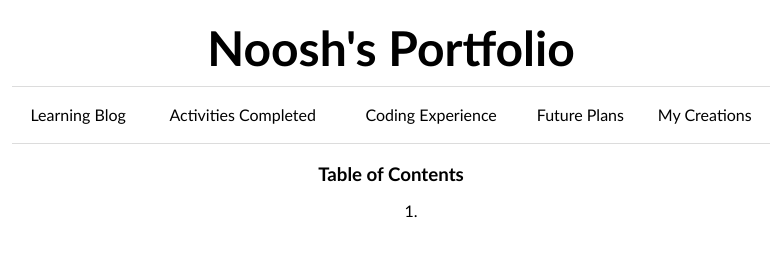
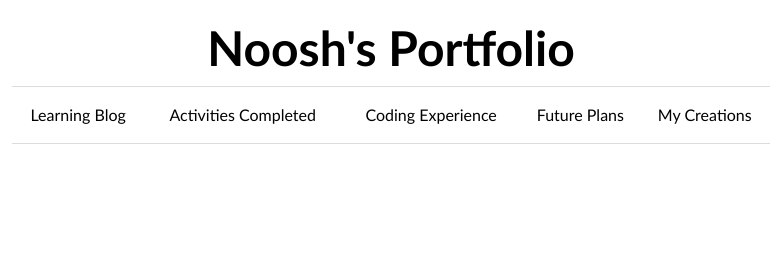
Before and after one commit to kianoosh34/ICS4U-portfolio, a plain HTML site: page index.html in a window 1280 px wide. Shown: the whole page, without its empty margins (249-1031 px from the left). Drawn offline with nearby package versions, Linux system fonts and the light colour scheme.

Commit message:
Update index.html

```diff
--- a/index.html
+++ b/index.html
@@ -29,11 +29,5 @@
 		<td id='bar-link5'><a id='bar-link' href="/ICS4U-portfolio/creations.html">My Creations</a></td>
 	</tr></table>
 	<script src="css-script.js"></script>
-	<br>
-	<div class='main-content'>
-		<h3 style='margin: 0px; text-align: center;'>Table of Contents</h3>
-		<div class="flex-container">
-		  	<div><ol>
-				<li>
 </body>
 </html>
```
